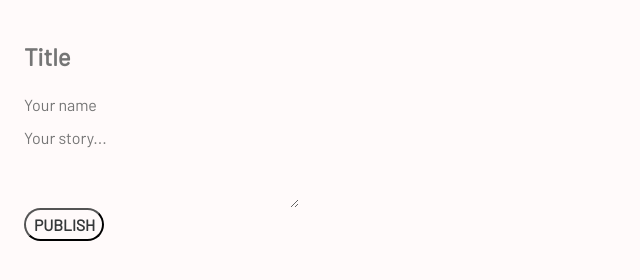
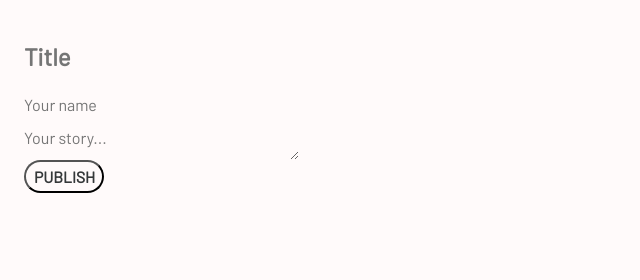
Before and after one commit to VioletViolaVi/futureproof_Telegraph_LAP_2_Code_Challenge, a plain HTML site: page client/index.html in a window 1280 px wide. Shown: the whole page, without its empty margins (0-640 px from the left). Drawn offline with Linux system fonts and the light colour scheme.

```diff
--- a/client/static/css/your_story.css
+++ b/client/static/css/your_story.css
@@ -1,7 +1,8 @@
 #yourStory {
   width: 100%;
-  height: 5rem;
+  height: 2rem;
   font-size: 1rem;
+  outline: none;
   border: none;
-  outline: none;
+  overflow: hidden;
 }
```
